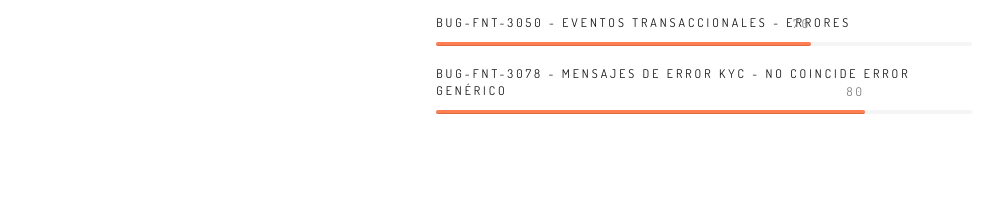
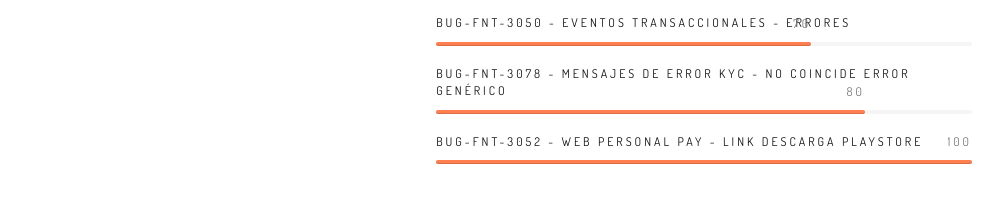
Before and after one commit to jorgeloviedo/ck, a website: page public/about.html in a window 1280 px wide. Shown: the part 1180-1402 px from the top of the page, without its empty margins (138-1141 px from the left). Drawn offline with nearby package versions, Linux system fonts and the light colour scheme; some packages are replaced by stand-ins of ours.

Commit message:
Agregado bug 3052

```diff
--- a/public/about.html
+++ b/public/about.html
@@ -172,6 +172,14 @@
                         </div>
                     </div>
 
+                    <h6 class="progress-title font-alt">BUG-FNT-3052 - Web Personal Pay - Link descarga PlayStore</h6>
+                    <div class="progress">
+                        <div class="progress-bar pb-bug" aria-valuenow="100" role="progressbar" aria-valuemin="0"
+                             aria-valuemax="80">
+                            <span class="font-alt"></span>
+                        </div>
+                    </div>
+
 
 
                 </div>
```
